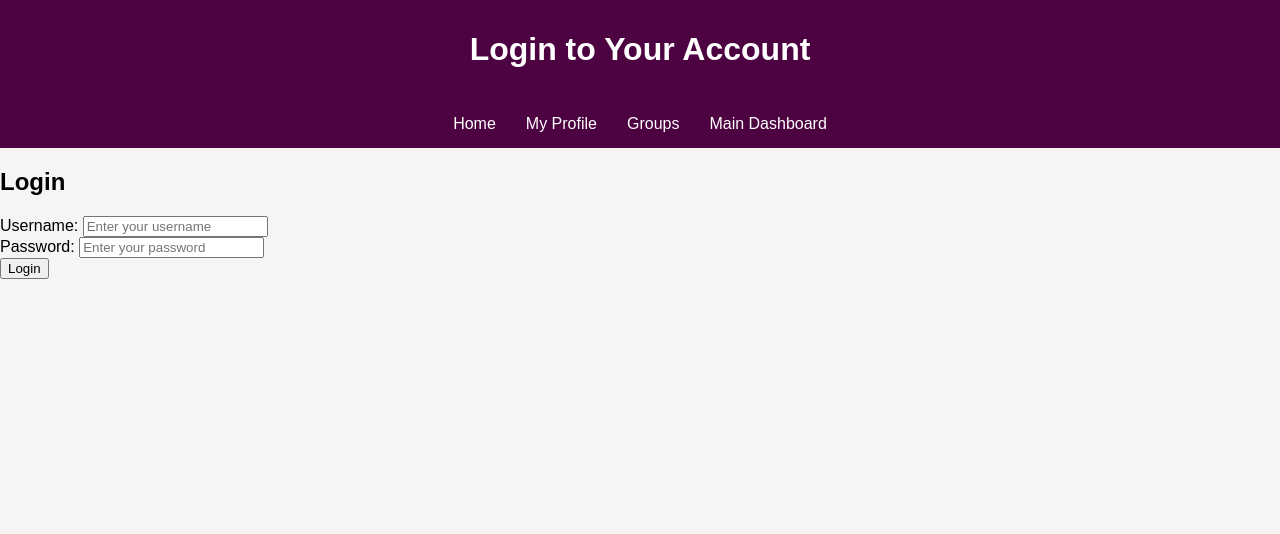
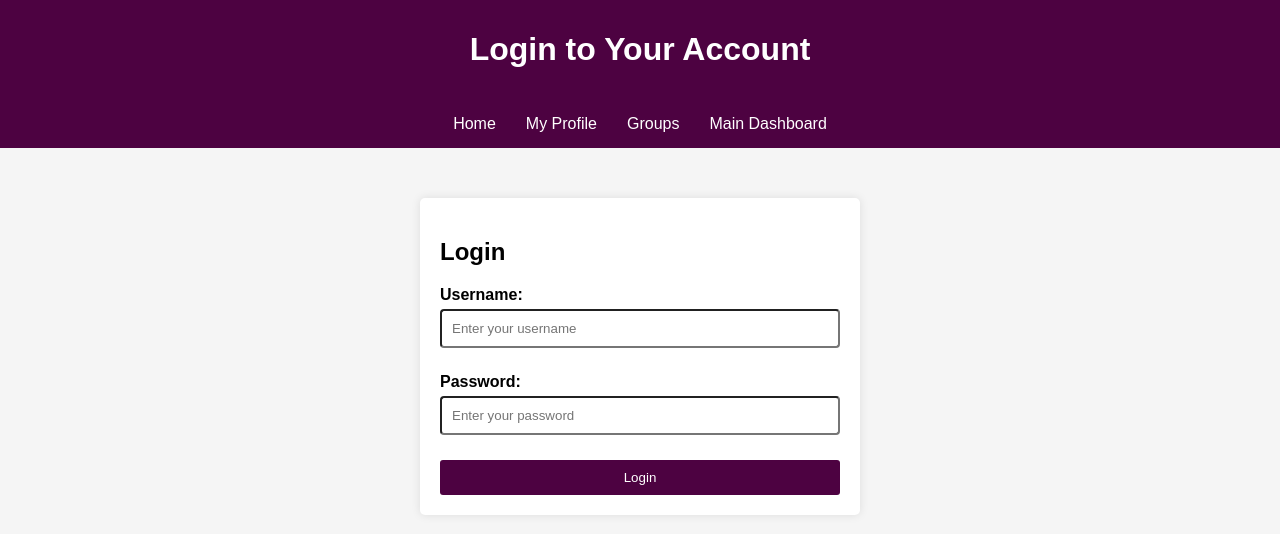
Before and after one commit to PiotrZam/DigitalAvengers, a website: page public/login.html in a window 1280 px wide. Drawn offline with Linux system fonts and the light colour scheme.

Commit message:
added login, sessions, logging out, redirect to login page

```diff
--- a/package.json
+++ b/package.json
@@ -17,6 +17,8 @@
   },
   "homepage": "https://github.com/PiotrZam/DigitalAvengers#readme",
   "dependencies": {
-    "express": "^4.18.2"
+    "body-parser": "^1.20.2",
+    "express": "^4.18.2",
+    "express-session": "^1.17.3"
   }
 }
--- a/public/login.html
+++ b/public/login.html
@@ -12,7 +12,7 @@
     </div>
 
     <div id="menu">
-        <a href="index.html">Home</a>
+        <a href="/">Home</a>
         <a href="#">My Profile</a>
         <a href="#">Groups</a>
         <a href="#">Main Dashboard</a>
--- a/public/styles.css
+++ b/public/styles.css
@@ -316,3 +316,50 @@ body {
 .comment-content {
     margin-top: 5px;
 }
+
+
+
+#login-form-container {
+    max-width: 400px;
+    margin: 50px auto;
+    background-color: rgb(255, 255, 255);
+    padding: 20px;
+    border-radius: 5px;
+    box-shadow: 0 0 10px rgba(0, 0, 0, 0.1);
+}
+
+#login-form {
+    display: flex;
+    flex-direction: column;
+}
+
+.input-group {
+    margin-bottom: 15px;
+}
+
+label {
+    font-weight: bold;
+}
+
+
+input {
+    width: 100%;
+    padding: 10px;
+    margin-top: 5px;
+    margin-bottom: 10px;
+    box-sizing: border-box;
+    border-radius: 4px;
+}
+
+button {
+    background-color: rgb(77, 2, 65);
+    color: white;
+    padding: 10px;
+    border: none;
+    border-radius: 3px;
+    cursor: pointer;
+}
+
+button:hover {
+    background-color: rgb(53, 4, 44);
+}
```
Also changed, not shown: data/users.json (+11 -0 lines), public/main.js (+29 -2 lines), server.js (+30 -0 lines), 2 other files.
